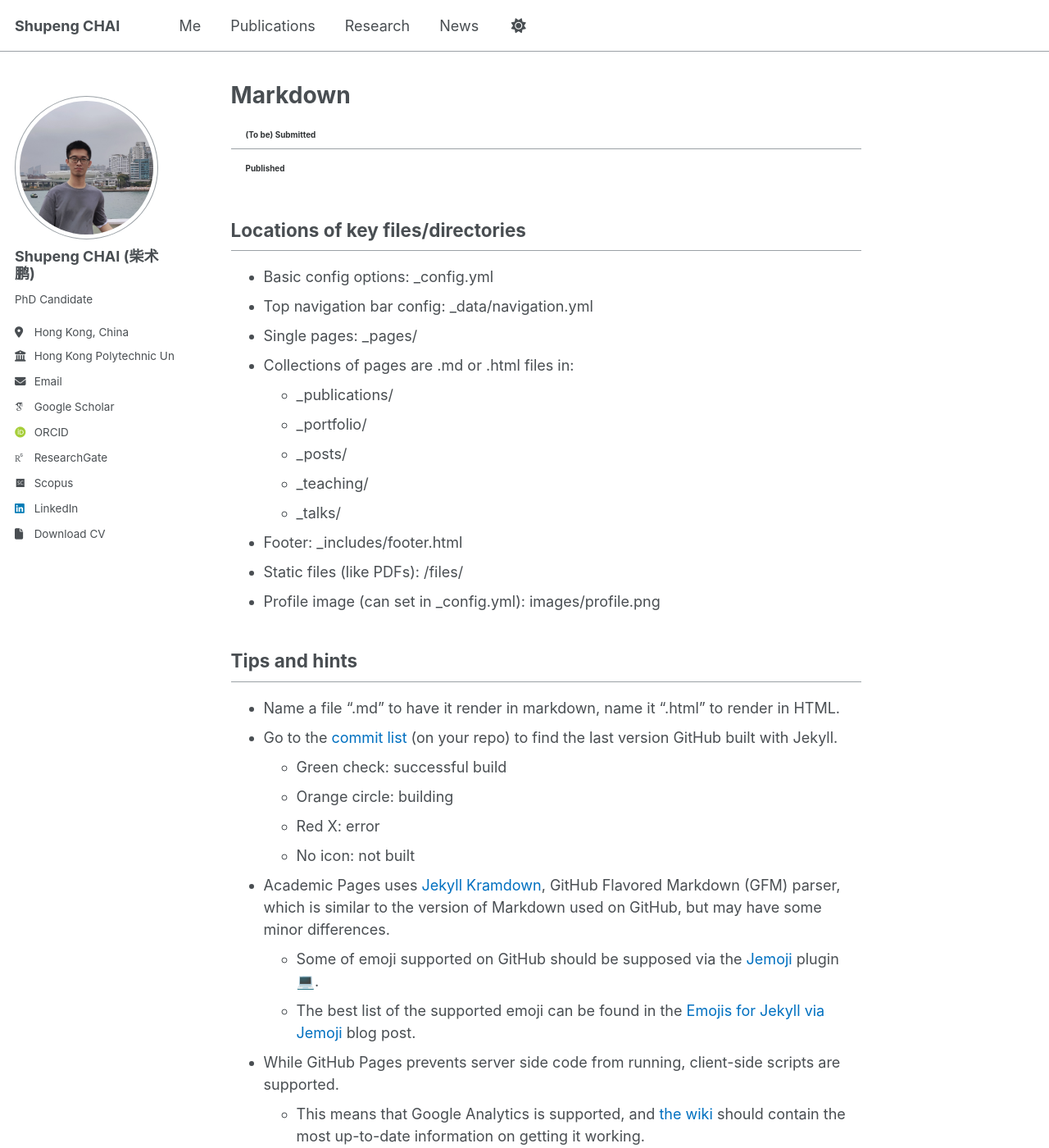
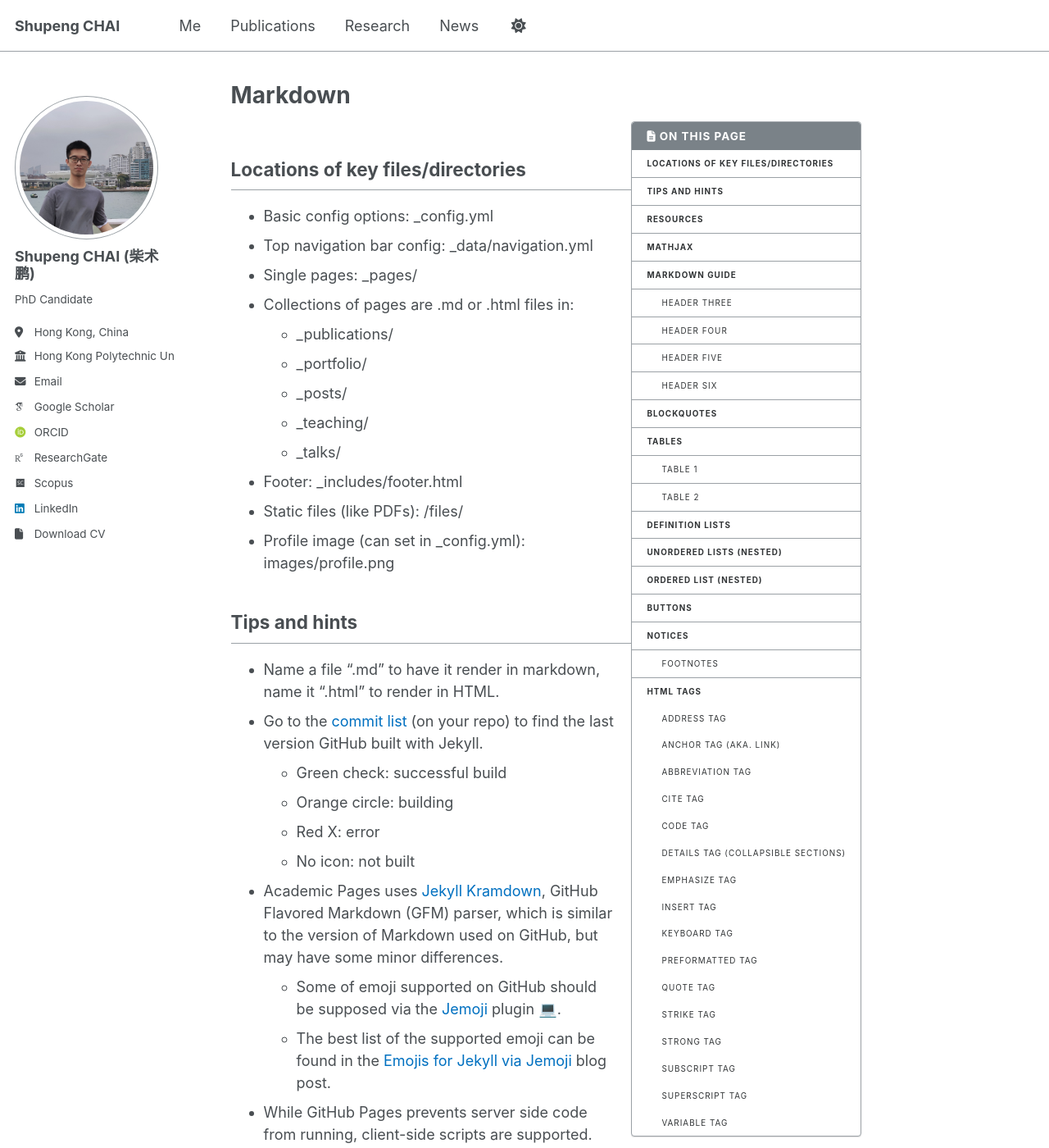
Before and after one commit to spchai/spchai.github.io, a Jekyll site: the page built from _pages/markdown.md, in a window 1280 px wide and 1400 px high. Shown: the whole window at 82% size. Built offline with Jekyll 4.4.1, drawn with Linux system fonts in a browser that asks for light colours; emoji names are drawn with the system emoji font; some web fonts are replaced.

Commit message:
Update markdown.md

```diff
--- a/_pages/markdown.md
+++ b/_pages/markdown.md
@@ -8,7 +8,7 @@ redirect_from:
 ---
 
 {% include base_path %}
-{% include toc.html sanitize=true html=content h_min=1 h_max=6 class="toc__menu" skip_no_ids=true %}
+{% include toc %}
 
 ## Locations of key files/directories
 
```
